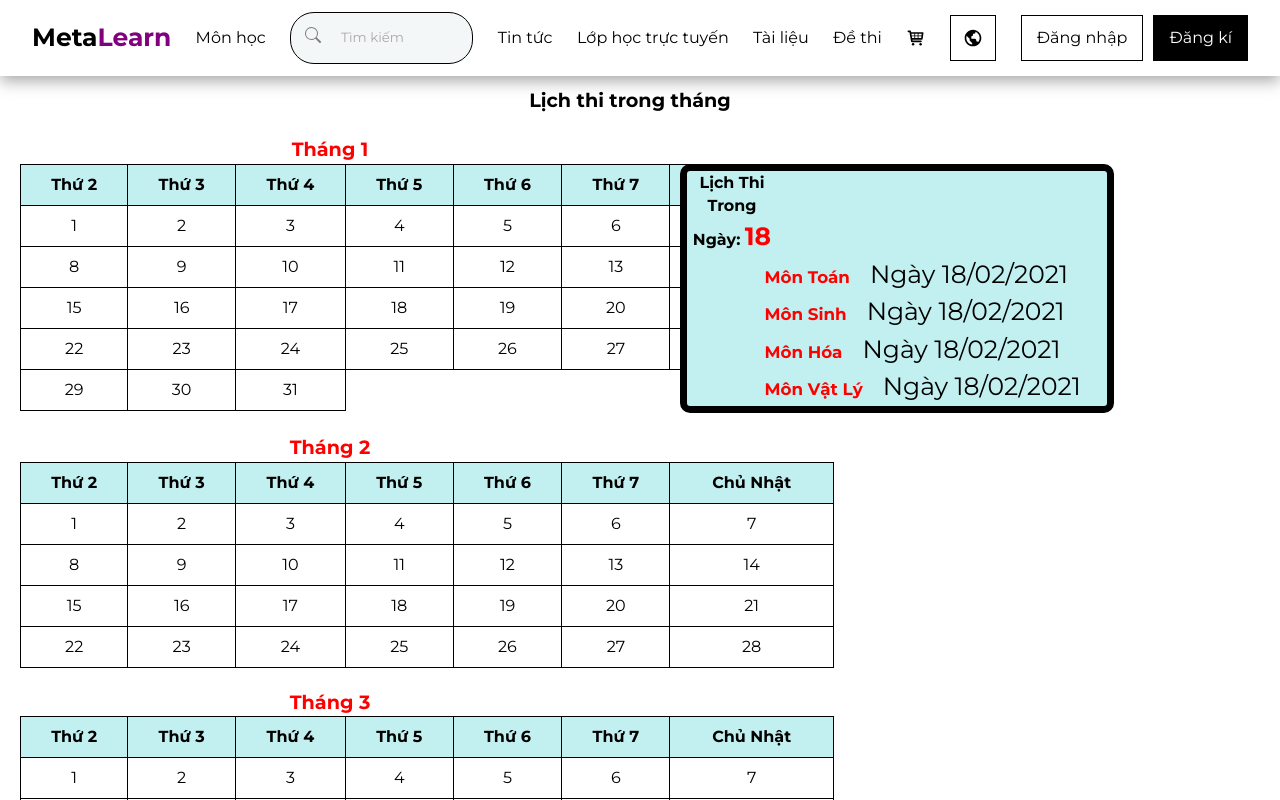
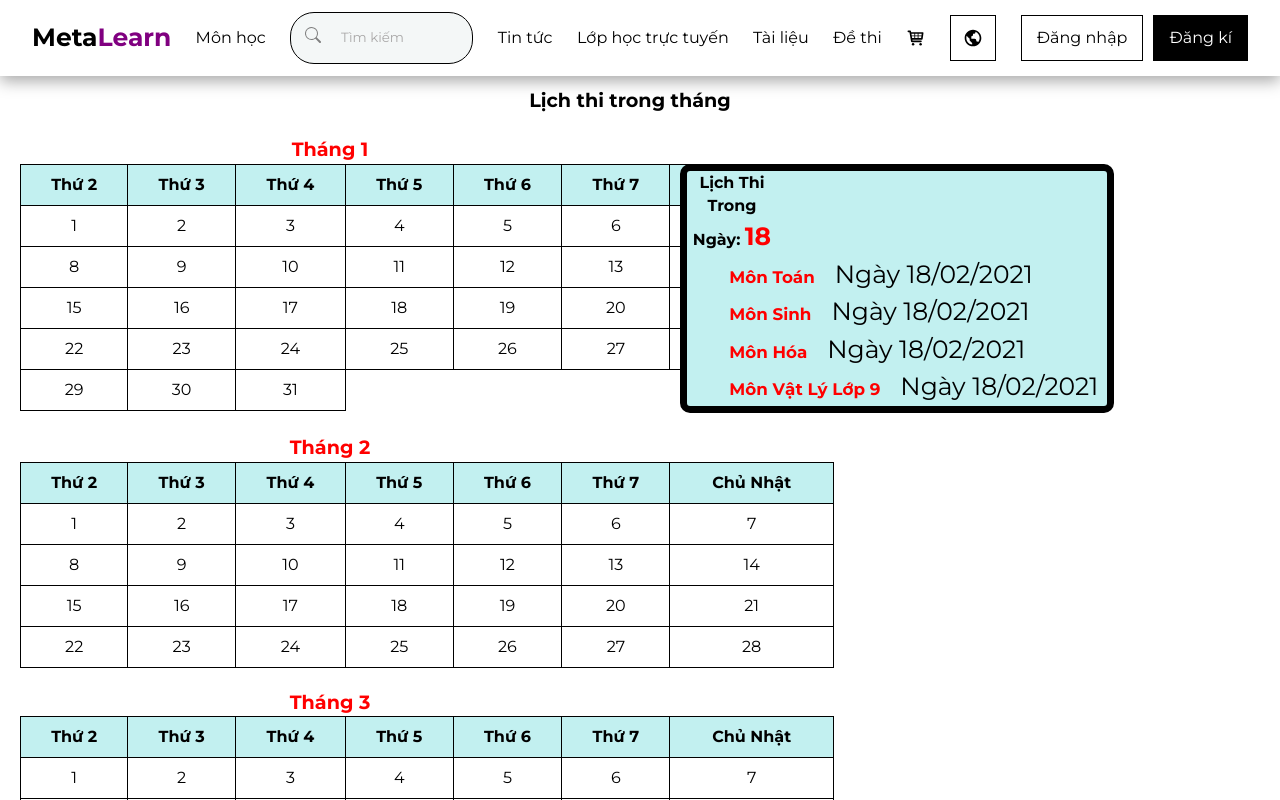
Before and after one commit to 3i-software-development/Metalearn-Frontend, a Next.js app: page /BankDT02 in a window 1280 px wide. Both pictures are taken after a click on the element 426 px from the left and 287 px from the top of the page. Shown: the top 800 px of the page. Built offline with nearby package versions, Linux system fonts and the light colour scheme.

Commit message:
merge code

```diff
--- a/components/BankDT02/BankDT02.js
+++ b/components/BankDT02/BankDT02.js
@@ -111,7 +111,7 @@ function BankDT02({ month, year }) {
                       <span style={{ marginLeft: "20px", fontSize: "25px", color: "black" }}>Ngày {selectedDay}/02/2021</span>
                     </h6>
                     <h6>
-                      Môn Vật Lý
+                      Môn Vật Lý Lớp 9
                       <span style={{ marginLeft: "20px", fontSize: "25px", color: "black" }}>Ngày {selectedDay}/02/2021</span>
                     </h6>
                 </div>
```
